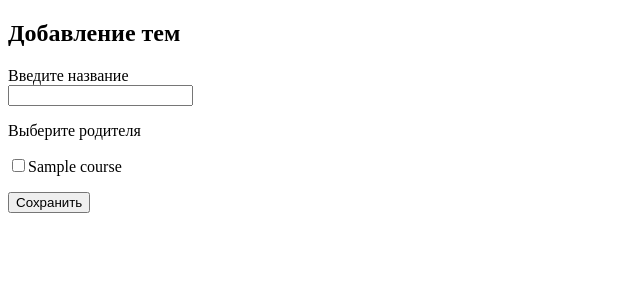
After one commit to HDiman/pyramid-lotos, a Django app: template p_lotos/main/templates/create.html in a window 1280 px wide. The commit adds this page. Shown: the top 300 px of the page, without its empty margins (0-640 px from the left). Run offline with Django 4.2, Linux system fonts and the light colour scheme; the template is opened without the code that fills it: most values are stand-ins (such as "Sample title", 1, 10 or a date in 2020); parts of the project's set-up code (start-up, migrations or seed data) failed here and were passed over.

Commit message:
Add create, rename, delete

```diff
--- /dev/null
+++ b/p_lotos/main/templates/create.html
@@ -0,0 +1,26 @@
+<!DOCTYPE html>
+<html>
+<head>
+    <meta charset="utf-8" />
+    <title>METANIT.COM</title>
+</head>
+<body>
+<h2>Добавление тем</h2>
+<form method="POST">
+    {% csrf_token %}
+    <p>
+        <label>Введите название</label><br>
+        <input type="text" name="name" />
+    </p>
+    <p>
+        <label>Выберите родителя</label><br>
+    <div>
+        {% for course in courses %}
+        <input type="checkbox" name="courses" value="{{course.id}}" />{{ course.name}} <br />
+        {% endfor %}
+    </div>
+    </p>
+    <input type="submit" value="Сохранить" >
+</form>
+</body>
+</html>
--- a/p_lotos/main/urls.py
+++ b/p_lotos/main/urls.py
@@ -3,6 +3,7 @@ from . import views
 
 urlpatterns = [
     path('', views.show_genres, name="home"),
+    path('create', views.create, name="create"),
     path('rename', views.rename, name="rename"),
     path('delete', views.delete, name="delete"),
 ]
--- a/p_lotos/main/views.py
+++ b/p_lotos/main/views.py
@@ -5,7 +5,6 @@ from .models import Genre
 # Create your views here.
 def rename(request):
     obj = get_object_or_404(Genre, name='Samanta')
-    # obj = Genre.objects.get(pk=3)
     obj.name = 'Sandra'
     obj.save()
     return redirect('home')
@@ -20,7 +19,5 @@ def delete(request):
 def show_genres(request):
     data = {
         'genres': Genre.objects.all(),
-        # 'item': samanta,
-        # 'children': children,
     }
     return render(request, "genres.html", context=data)
```
Also changed, not shown: p_lotos/main/templates/genres.html (+2 -8 lines).
